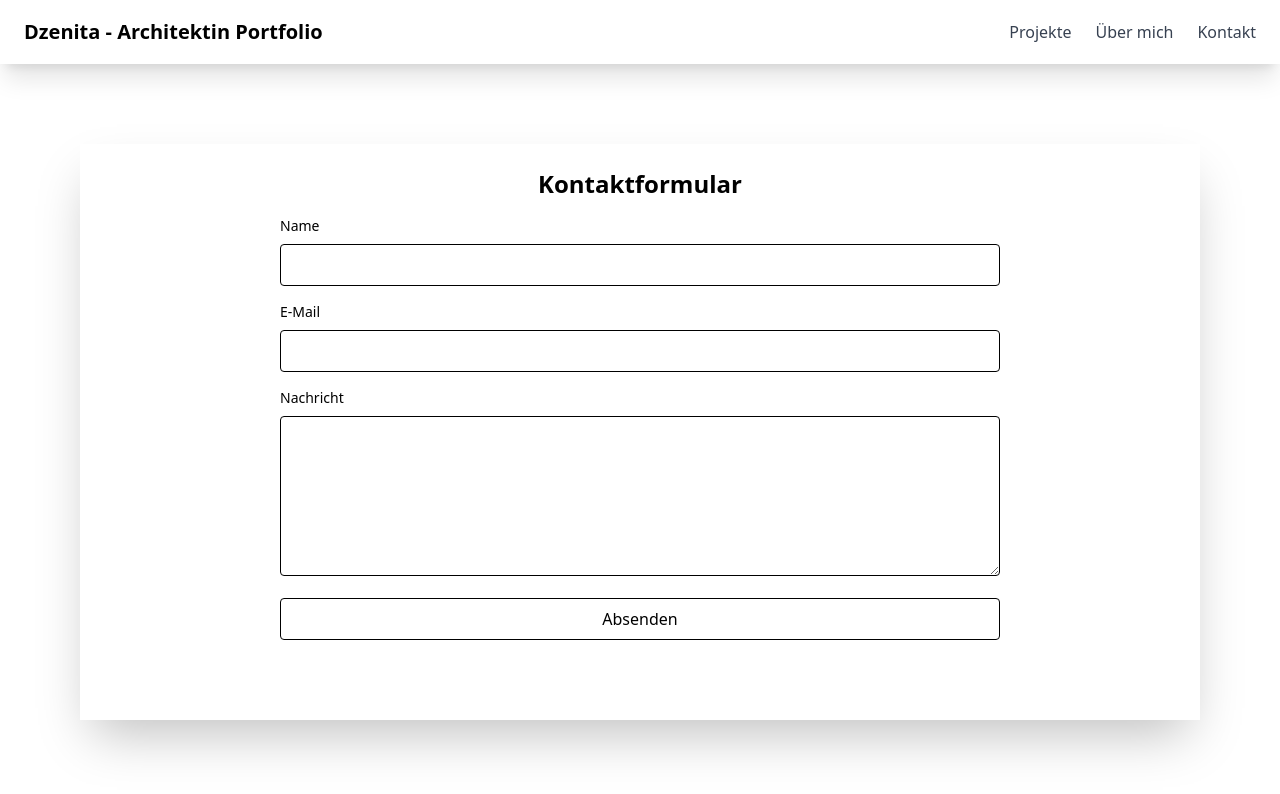
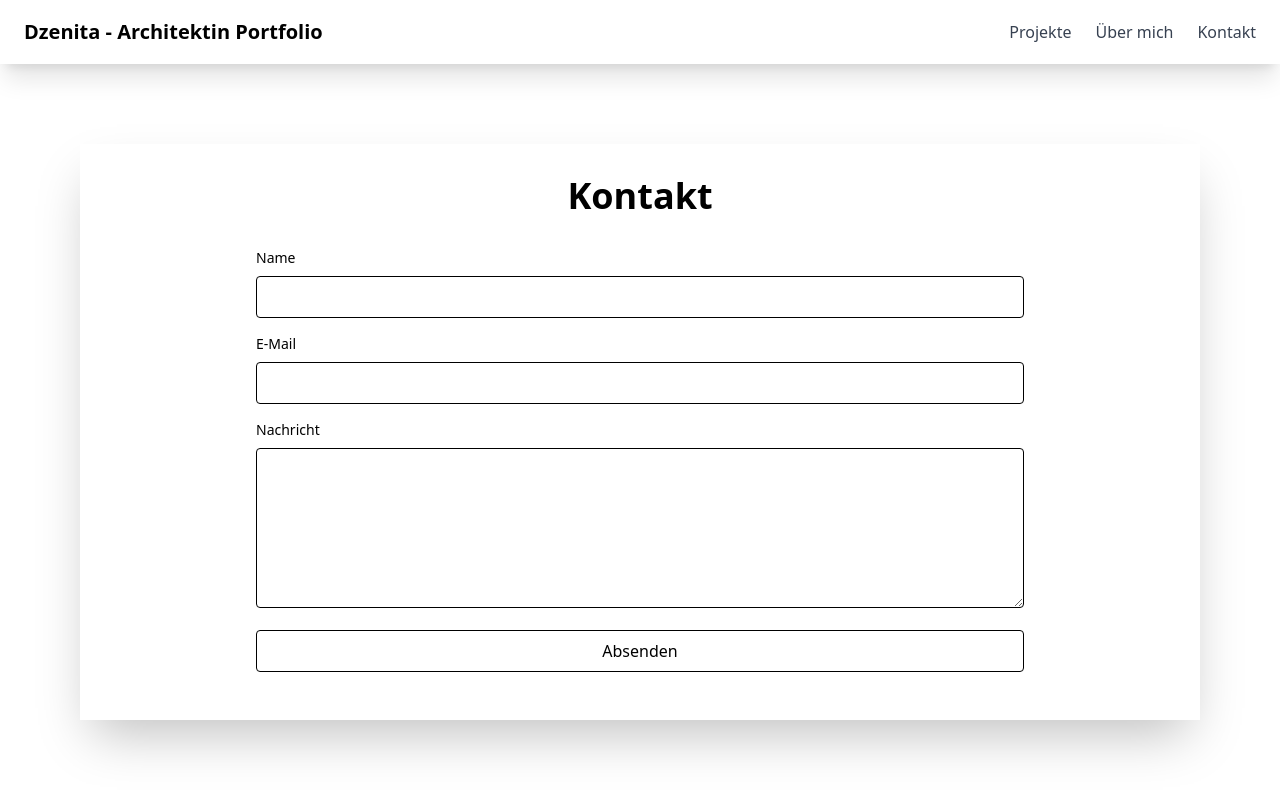
Before and after one commit to frievoe97/dzenita, a Vue app: page / in a window 1280 px wide. Both pictures are taken after a click on the link "Über mich". Shown: the top 794 px of the page. Built offline with nearby package versions, Linux system fonts and the light colour scheme.

Commit message:
example portfolio

```diff
--- a/src/components/Contact.vue
+++ b/src/components/Contact.vue
@@ -1,7 +1,7 @@
 <template>
   <div class="w-full h-full flex justify-center bg-white">
-    <form class="w-full max-w-3xl p-6">
-      <h2 class="text-2xl font-semibold mb-4 text-center">Kontaktformular</h2>
+    <form class="w-full max-w-3xl">
+      <h1 class="text-4xl font-semibold mb-8 mt-8 text-center">Kontakt</h1>
       <div class="mb-4">
         <label class="block text-sm font-medium mb-2">Name</label>
         <input
--- a/src/components/Home.vue
+++ b/src/components/Home.vue
@@ -104,10 +104,11 @@ export default {
       currentSlide: 0,
     };
   },
-  mounted() {
+  async mounted() {
     this.pdfWidth =
       document.getElementsByClassName("carousel-right")[0].clientWidth - 70;
     window.addEventListener("resize", this.resize);
+    await this.forceRender();
   },
   methods: {
     prevSlide() {
```
